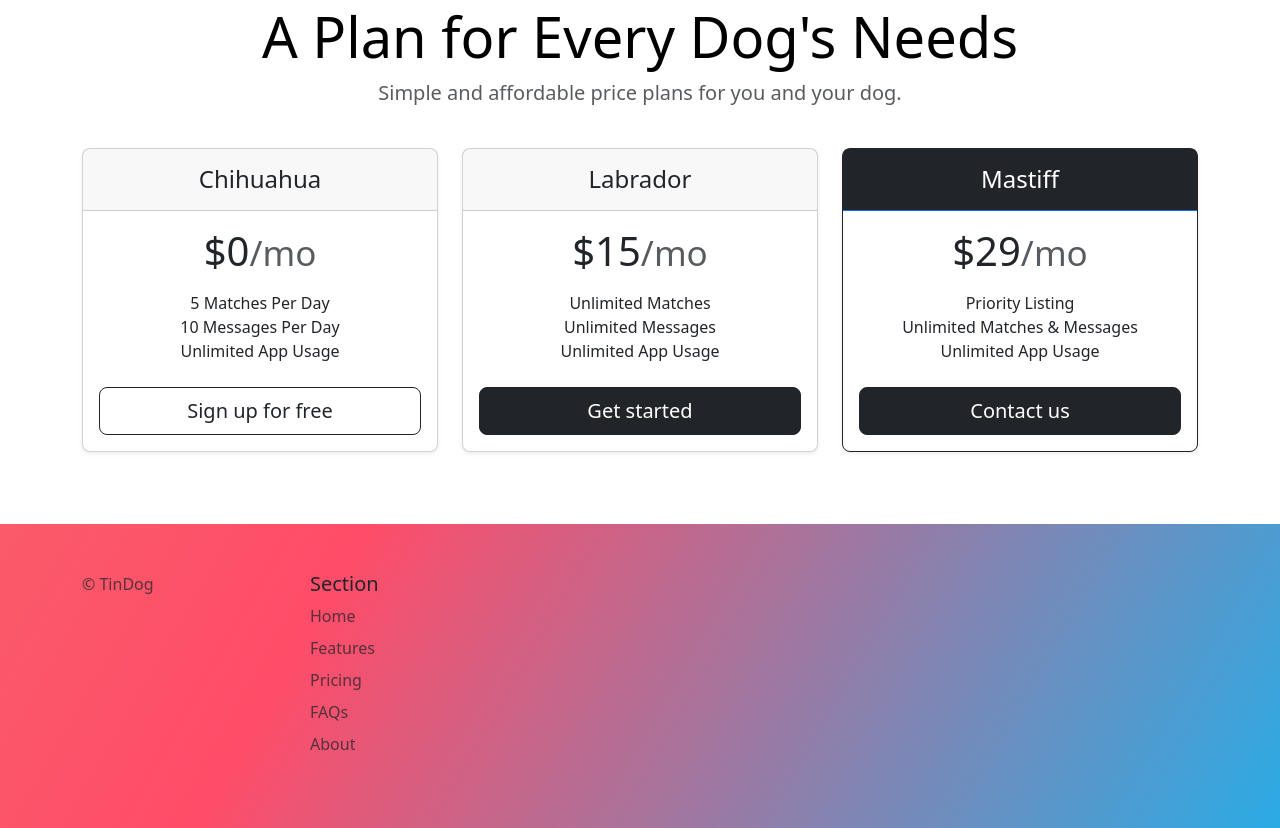
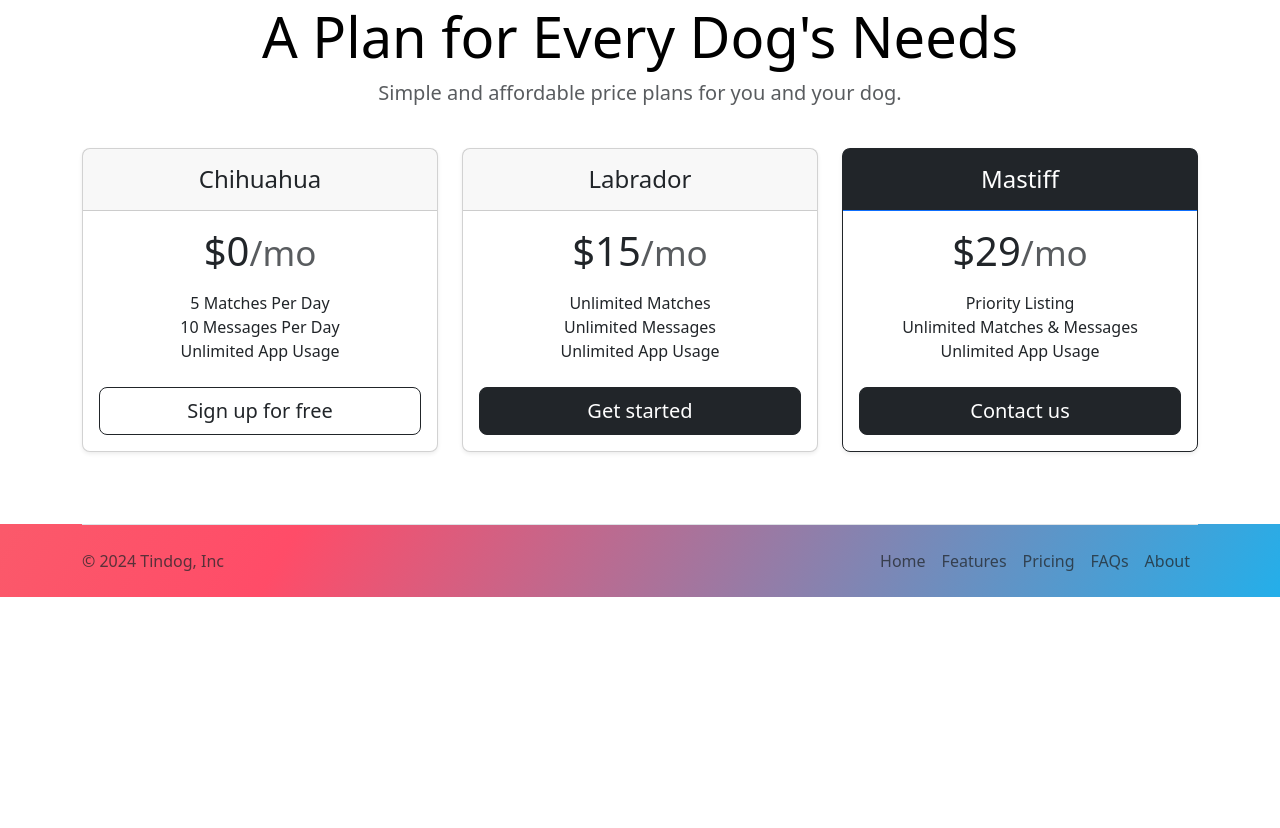
Before and after one commit to Krithi-Swamy/HTML-CSS-Bootstrap--Proj, a plain HTML site: page index.html in a window 1280 px wide. Shown: the part 1585-2413 px from the top of the page. After the commit the page ends 2206 px from the top, so only its background shows below. Drawn offline with nearby package versions, Linux system fonts and the light colour scheme.

Commit message:
Update index.html

```diff
--- a/index.html
+++ b/index.html
@@ -184,25 +184,22 @@
   </section>
 
   <section id="footer" class="gradient-background">
-      <div class="container">
-        <footer class="row row-cols-1 row-cols-sm-2 row-cols-md-5 py-5">
-          <div class="col mb-3">
-            <p class="text-body-secondary">© TinDog</p>
-          </div>
-          <div class="col mb-3">
-            <h5>Section</h5>
-            <ul class="nav flex-column">
-              <li class="nav-item mb-2"><a href="#" class="nav-link p-0 text-body-secondary">Home</a></li>
-              <li class="nav-item mb-2"><a href="#" class="nav-link p-0 text-body-secondary">Features</a></li>
-              <li class="nav-item mb-2"><a href="#" class="nav-link p-0 text-body-secondary">Pricing</a></li>
-              <li class="nav-item mb-2"><a href="#" class="nav-link p-0 text-body-secondary">FAQs</a></li>
-              <li class="nav-item mb-2"><a href="#" class="nav-link p-0 text-body-secondary">About</a></li>
-            </ul>
-          </div>
-        </footer>
-      </div>
+    <div class="container">
+      <footer class="d-flex flex-wrap justify-content-between align-items-center py-3 my-4 border-top">
+        <p class="col-md-4 mb-0 text-body-secondary">© 2024 Tindog, Inc</p>
+        <a href="/" class="col-md-4 d-flex align-items-center justify-content-center mb-3 mb-md-0 me-md-auto link-body-emphasis text-decoration-none">
+          <svg class="bi me-2" width="40" height="32"><use xlink:href="#bootstrap"></use></svg>
+        </a>
+        <ul class="nav col-md-4 justify-content-end">
+          <li class="nav-item"><a href="#" class="nav-link px-2 text-body-secondary">Home</a></li>
+          <li class="nav-item"><a href="#" class="nav-link px-2 text-body-secondary">Features</a></li>
+          <li class="nav-item"><a href="#" class="nav-link px-2 text-body-secondary">Pricing</a></li>
+          <li class="nav-item"><a href="#" class="nav-link px-2 text-body-secondary">FAQs</a></li>
+          <li class="nav-item"><a href="#" class="nav-link px-2 text-body-secondary">About</a></li>
+        </ul>
+      </footer>
+    </div>
   </section>
 
 </body>
-
 </html>
```
